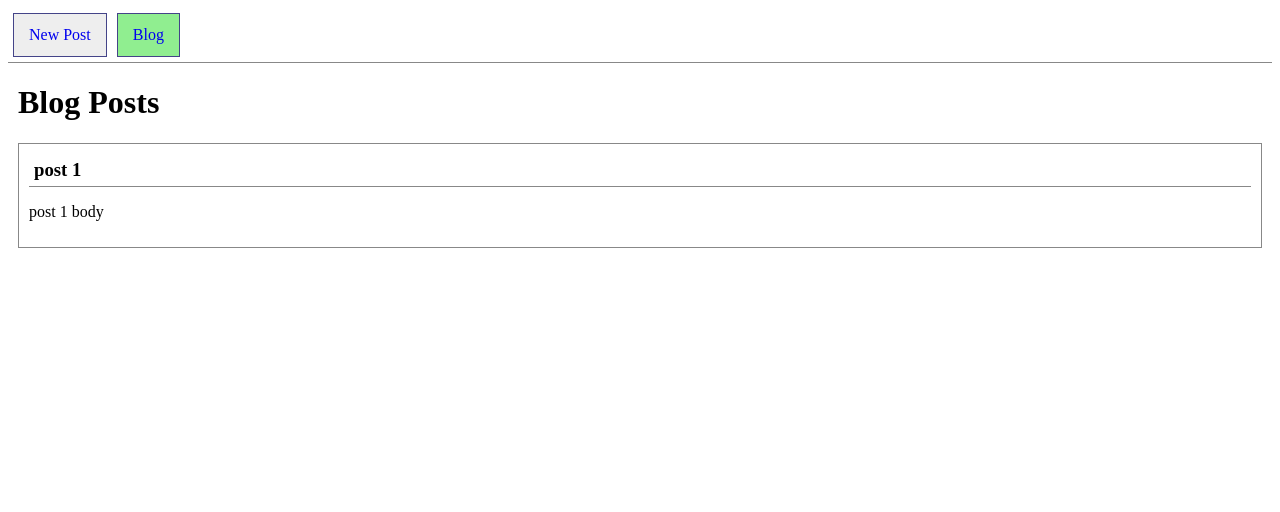
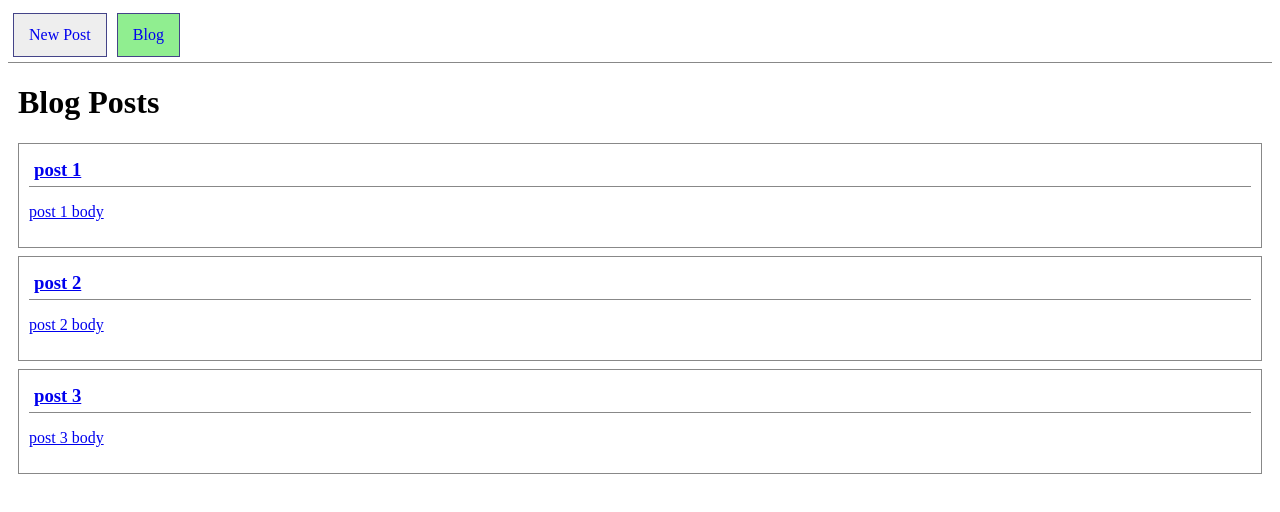
Before and after one commit to Masoume-vesali1993/practice-react, a React (Create React App) app: page /blog in a window 1280 px wide. Shown: the top 512 px of the page. Built offline with nearby package versions, Linux system fonts and the light colour scheme.

Commit message:
use props in post

```diff
--- a/src/App.js
+++ b/src/App.js
@@ -11,6 +11,8 @@ class App extends Component {
   state = {
     posts: [
       {id:1, title: 'post 1', body: 'post 1 body'},
+      {id:2, title: 'post 2', body: 'post 2 body'},
+      {id:3, title: 'post 3', body: 'post 3 body'},
     ]
   }
 
--- a/src/Components/Post.js
+++ b/src/Components/Post.js
@@ -1,14 +1,18 @@
 import React, { component, Component } from 'react';
-import { withRouter } from 'react-router-dom';
+import { withRouter,Link } from 'react-router-dom';
 
 class Post extends Component {
     render() {
-        console.log('[post]',this.props);
+        console.log(this.props);
         return (
-            <div className="post">
-              <h3>{this.props.title}</h3>
-              <p>{this.props.body}</p>
-            </div>
+            <Link to={{
+                pathname: "/blog"
+            }}>
+                <div className="post">
+                <h3>{this.props.title}</h3>
+                <p>{this.props.body}</p>
+                </div>
+            </Link>
         );
     }
 }
```
